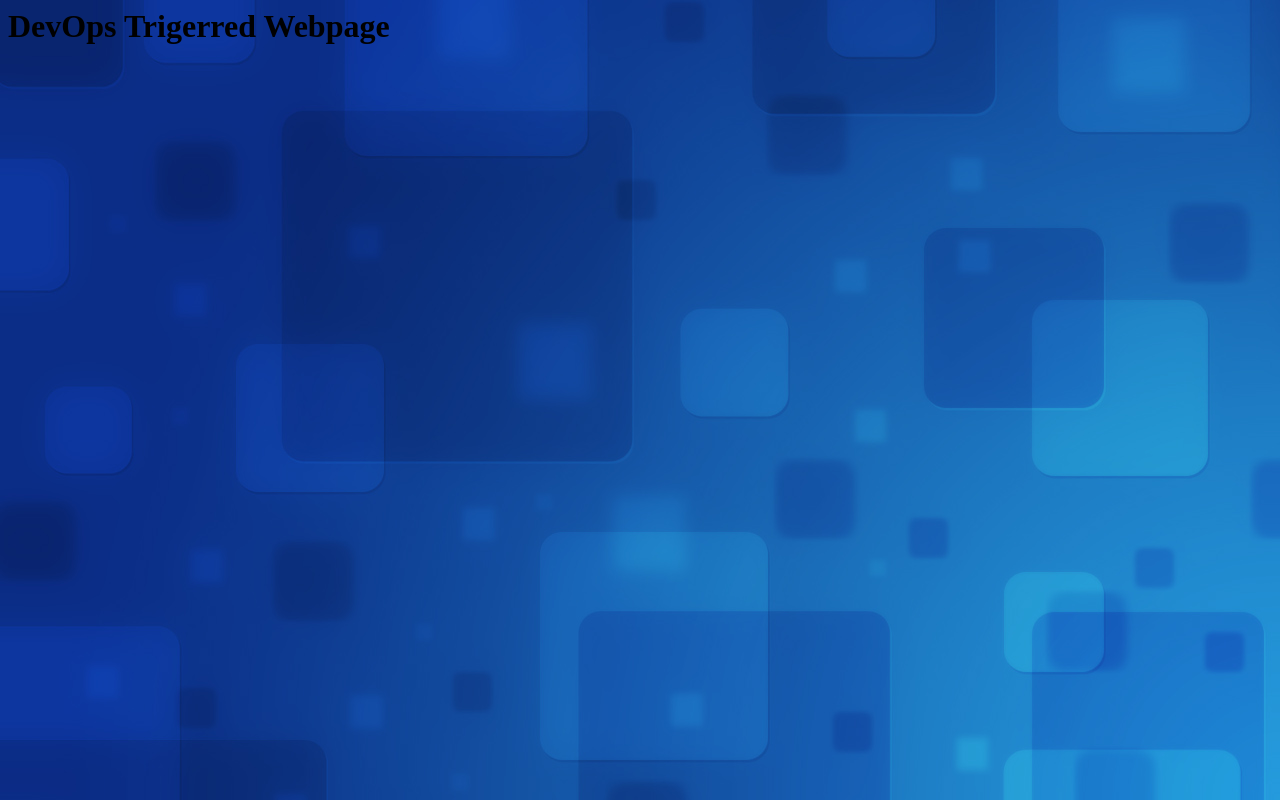
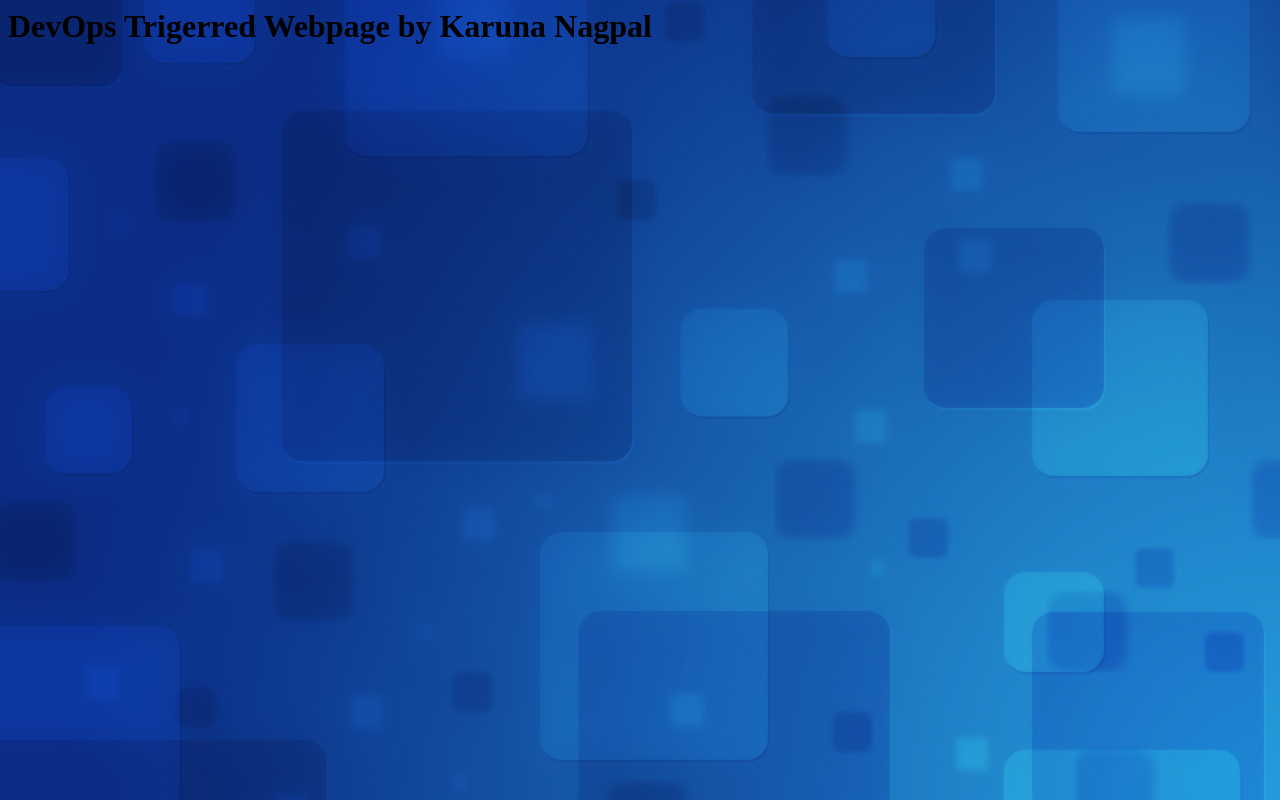
Before and after one commit to KarunaNagpal/jenkin-docker-repo, a plain HTML site: page devopsIQ/index.html in a window 1280 px wide. Drawn offline with Linux system fonts and the light colour scheme.

Commit message:
file changed from slave1

```diff
--- a/devopsIQ/index.html
+++ b/devopsIQ/index.html
@@ -1,6 +1,6 @@
 <html>
 <title>Jenkins Webhook Website</title>
 <body background="images/1.jpg">
-<h1>DevOps Trigerred Webpage</h1>
+<h1>DevOps Trigerred Webpage by Karuna Nagpal</h1>
 </body>
 </html>
```
